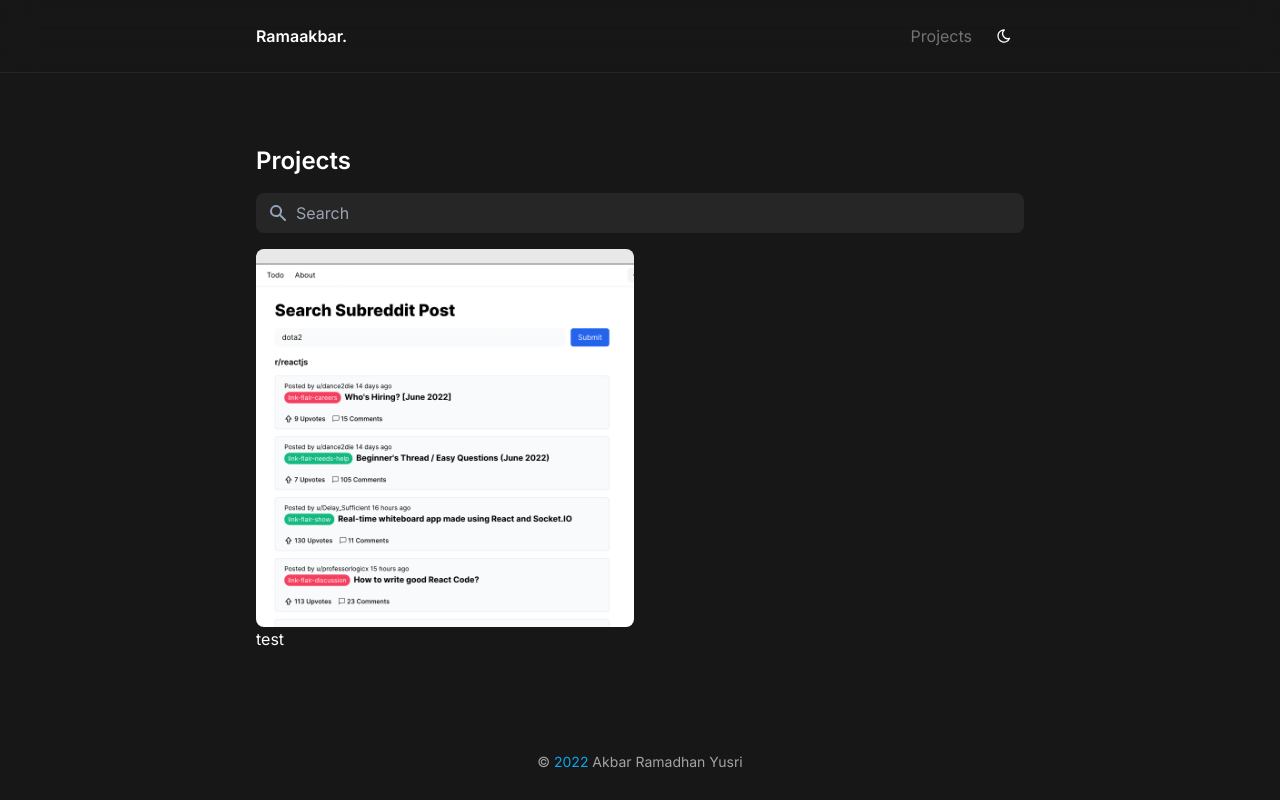
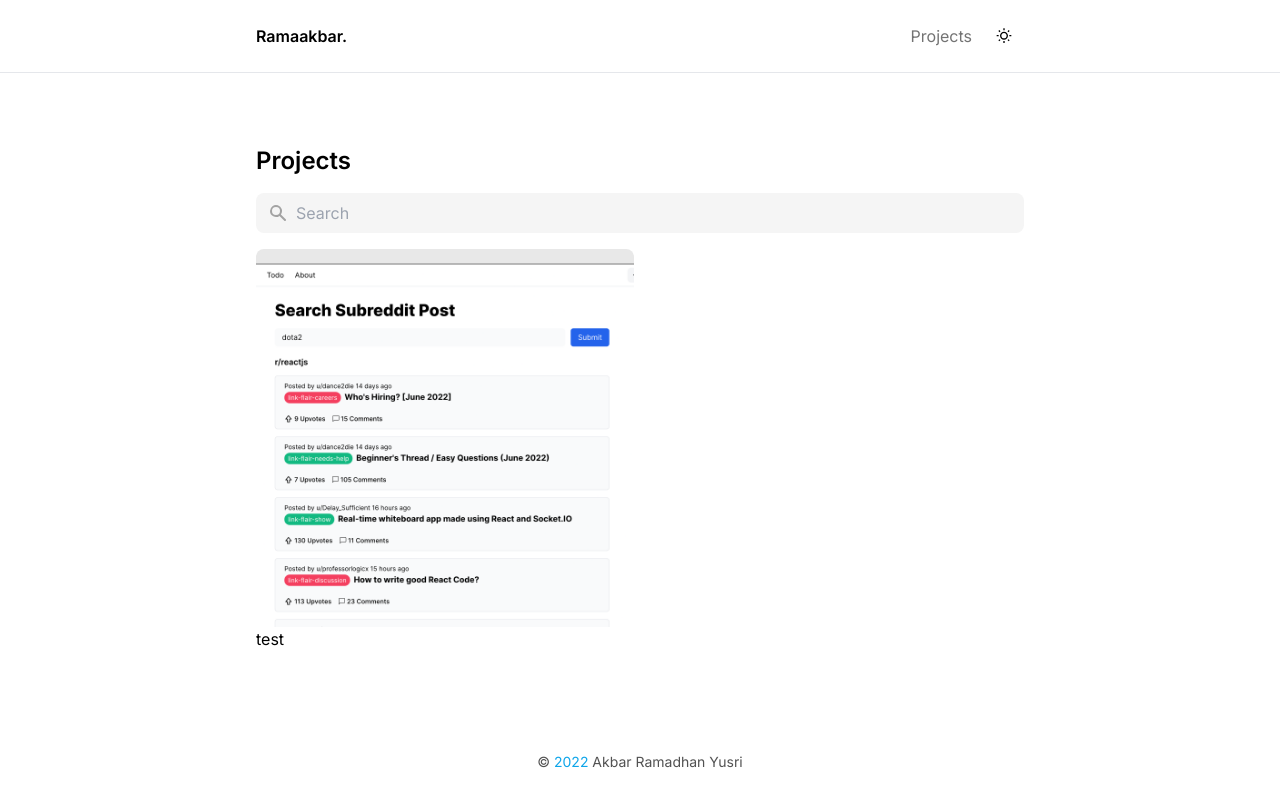
Before and after one commit to ramaakbar/ramaakbar, a Next.js app: page /projects in a window 1280 px wide. Built offline with nearby package versions, Linux system fonts and the light colour scheme; what prettier-plugin-tailwindcss would draw is missing.

Commit message:
Change logic for darkmode

```diff
--- a/package.json
+++ b/package.json
@@ -11,6 +11,7 @@
   "dependencies": {
     "next": "12.1.6",
     "next-seo": "^5.4.0",
+    "next-themes": "^0.2.0",
     "react": "18.1.0",
     "react-dom": "18.1.0",
     "react-icons": "^4.4.0",
--- a/pages/_app.tsx
+++ b/pages/_app.tsx
@@ -1,6 +1,7 @@
 import 'styles/globals.css';
 import type { AppProps } from 'next/app';
 import { NextSeo } from 'next-seo';
+import { ThemeProvider } from 'next-themes';
 
 function MyApp({ Component, pageProps }: AppProps) {
   return (
@@ -21,7 +22,9 @@ function MyApp({ Component, pageProps }: AppProps) {
           cardType: 'summary_large_image',
         }}
       />
-      <Component {...pageProps} />
+      <ThemeProvider attribute='class'>
+        <Component {...pageProps} />
+      </ThemeProvider>
     </>
   );
 }
--- a/pages/projects.tsx
+++ b/pages/projects.tsx
@@ -12,7 +12,7 @@ export default function Projects() {
           <div className='relative'>
             <div className='absolute inset-y-0 left-0 flex items-center pl-3'>
               <svg
-                className='absolute h-5 w-5 text-slate-400'
+                className='absolute h-5 w-5 text-neutral-400'
                 viewBox='0 0 20 20'
                 fill='currentColor'
               >
--- a/src/components/navbar.tsx
+++ b/src/components/navbar.tsx
@@ -1,3 +1,4 @@
+import { useTheme } from 'next-themes';
 import Link from 'next/link';
 import { useRouter } from 'next/router';
 import { useEffect, useState } from 'react';
@@ -5,31 +6,17 @@ import { MdOutlineWbSunny } from 'react-icons/md';
 import { TbMoon } from 'react-icons/tb';
 
 export default function Navbar() {
-  const [theme, setTheme] = useState('light');
+  const [mounted, setMounted] = useState(false);
+  const { theme, setTheme } = useTheme();
   const router = useRouter();
 
   useEffect(() => {
-    setTheme(localStorage.getItem('theme') === 'light' ? 'light' : 'dark');
-    if (theme === 'dark') {
-      document.documentElement.classList.add('dark');
-      document.documentElement.classList.remove('light');
-      document.documentElement.style.colorScheme = 'dark';
-    } else {
-      document.documentElement.classList.add('light');
-      document.documentElement.classList.remove('dark');
-      document.documentElement.style.colorScheme = 'light';
-    }
-  }, [theme]);
+    setMounted(true);
+  }, []);
 
-  const handleTheme = () => {
-    if (theme === 'light') {
-      setTheme('dark');
-      localStorage.setItem('theme', 'dark');
-    } else {
-      setTheme('light');
-      localStorage.setItem('theme', 'light');
-    }
-  };
+  if (!mounted) {
+    return null;
+  }
 
   return (
     <div className='border-b bg-white/30  px-4  backdrop-blur-lg dark:border-neutral-800 dark:bg-neutral-900/30'>
@@ -48,8 +35,8 @@ export default function Navbar() {
           </Link>
 
           <button
-            className='flex items-center rounded-lg  py-2 px-3  hover:bg-gray-200 dark:hover:bg-neutral-700'
-            onClick={handleTheme}
+            className='flex items-center rounded-lg  py-2 px-3  transition-all ease-in hover:bg-gray-200 dark:hover:bg-neutral-700'
+            onClick={() => setTheme(theme === 'light' ? 'dark' : 'light')}
           >
             {theme === 'dark' ? <TbMoon /> : <MdOutlineWbSunny />}
           </button>
```
Also changed, not shown: src/components/timeline.tsx (+0 -34 lines), 1 other file (tests, documents, lock files or other folders).
